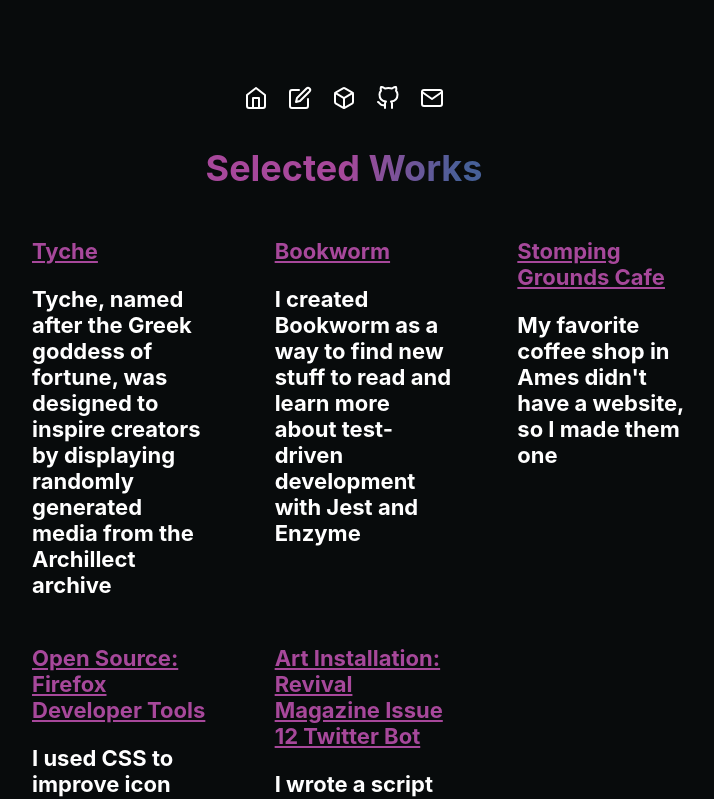
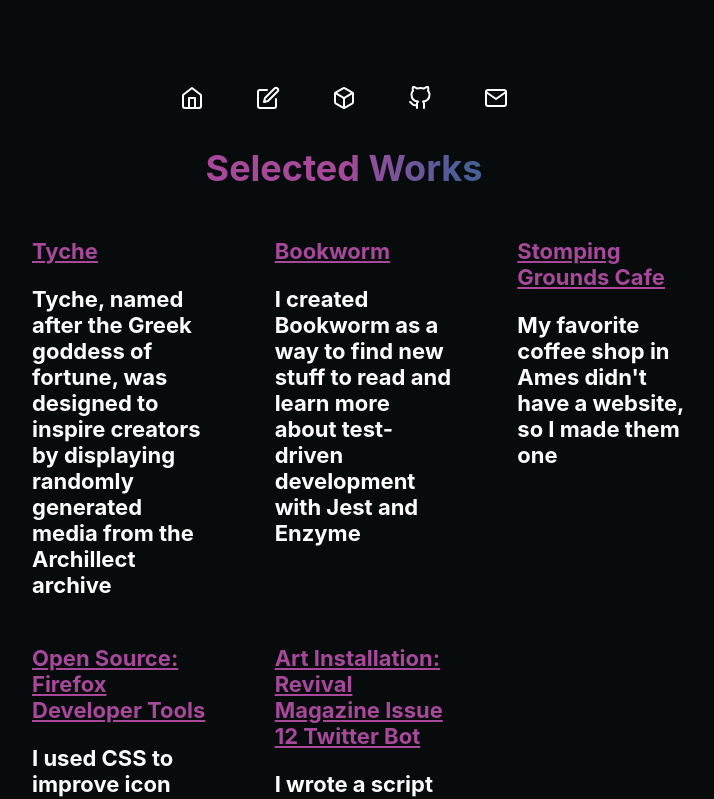
Before and after one commit to darkhist/darkhist.me, a Next.js app: page /projects in a window 1280 px wide. Shown: the top 799 px of the page, without its empty margins (296-1010 px from the left). Built offline with nearby package versions, Linux system fonts and the light colour scheme; a web font is replaced by a local one.

Commit message:
fix(a11y): add li tags

```diff
--- a/components/Nav.js
+++ b/components/Nav.js
@@ -8,23 +8,32 @@ const Nav = ({ home }) => (
   <nav className={styles.nav}>
     <ul>
       {!home && (
+        <li>
           <Link href="/">
             <a aria-label="Home">
               <Home className={styles.icon} />
             </a>
           </Link>
+        </li>
       )}
+
+      <li>
         <Link href="/blog">
           <a aria-label="Blog">
             <Edit className={styles.icon} />
           </a>
         </Link>
+      </li>
 
+      <li>
         <Link href="/projects">
           <a aria-label="Projects">
             <Box className={styles.icon} />
           </a>
         </Link>
+      </li>
+
+      <li>
         <a
           id="gh"
           href="https://github.com/darkhist"
@@ -34,9 +43,13 @@ const Nav = ({ home }) => (
         >
           <GitHub className={styles.icon} />
         </a>
+      </li>
+
+      <li>
         <a href="mailto:qmsalas321@gmail.com" aria-label="Email">
           <Mail className={styles.icon} />
         </a>
+      </li>
     </ul>
   </nav>
 );
--- a/components/Project.js
+++ b/components/Project.js
@@ -1,10 +1,8 @@
 import PropTypes from 'prop-types';
-import { FontAwesomeIcon } from '@fortawesome/react-fontawesome';
-import { faGithub } from '@fortawesome/free-brands-svg-icons';
 
 import styles from '../styles/project.module.css';
 
-const Project = ({ title, description, href, ghref, date }) => (
+const Project = ({ title, description, href, date }) => (
   <div className={styles.wrapper}>
     <div>
       <div className={styles.content}>
@@ -21,15 +19,13 @@ const Project = ({ title, description, href, ghref, date }) => (
 );
 
 Project.defaultProps = {
-  href: null,
-  ghref: null
+  href: null
 };
 
 Project.propTypes = {
   title: PropTypes.string.isRequired,
   description: PropTypes.string.isRequired,
   href: PropTypes.string,
-  ghref: PropTypes.string,
   date: PropTypes.string.isRequired
 };
 
--- a/package.json
+++ b/package.json
@@ -14,7 +14,7 @@
     "@fortawesome/fontawesome-svg-core": "^1.2.32",
     "@fortawesome/free-brands-svg-icons": "^5.15.1",
     "@fortawesome/react-fontawesome": "^0.1.12",
-    "cypress": "6.0.1",
+    "cypress": "6.2.0",
     "cypress-axe": "^0.12.0",
     "eslint": "^7.8.1",
     "eslint-config-airbnb": "^18.2.0",
```
Also changed, not shown: 1 other file (tests, documents, lock files or other folders). Lines whose indentation alone changed are shown as unchanged.
